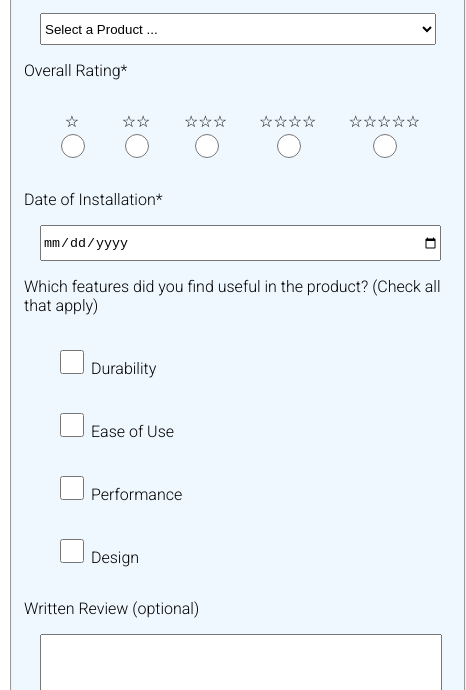
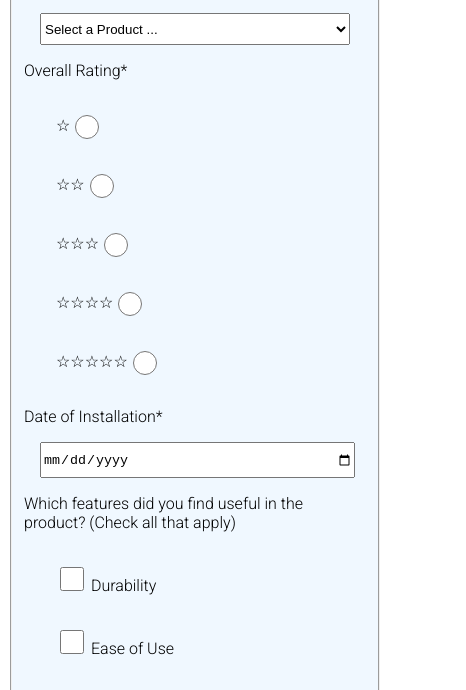
Before and after one commit to chadhall1313/wdd131, a plain HTML site: page form.html in a window 390 px wide. Shown: the part 127-817 px from the top of the page, 466 px wide, since content can reach past the window. Drawn offline with Linux system fonts and the light colour scheme.

Commit message:
fixed audit errors

```diff
--- a/form.html
+++ b/form.html
@@ -8,6 +8,7 @@
         content="A form to review products from a predetermined list to practice the principles learned this week.">
     <meta name="author" content="Chad Hall">
     <link rel="stylesheet" href="styles/form.css">
+    <link rel="stylesheet" href="styles/form-large.css">
     <link rel="preconnect" href="https://fonts.googleapis.com">
     <link rel="preconnect" href="https://fonts.gstatic.com" crossorigin>
     <link href="https://fonts.googleapis.com/css2?family=Roboto:ital,wght@0,100..900;1,100..900&display=swap"
@@ -28,27 +29,27 @@
                         <option value="" selected disabled>Select a Product ...</option>
                 </select>
                 </div>
-                <label for="overall-rating">Overall Rating*</label>
+                <label>Overall Rating*</label>
                 <div class="rating">
                     <div>
                         <label for="1rating">☆</label>
-                        <input type="radio" id="1rating" name="overall-rating" required>
+                        <input type="radio" id="1rating" name="overall-rating" value="1" required>
                     </div>
                     <div>
                         <label for="2rating">☆☆</label>
-                        <input type="radio" id="2rating" name="overall-rating" required>
+                        <input type="radio" id="2rating" name="overall-rating" value="2" required>
                     </div>
                     <div>
                         <label for="3rating">☆☆☆</label>
-                        <input type="radio" id="3rating" name="overall-rating" required>
+                        <input type="radio" id="3rating" name="overall-rating" value="3" required>
                     </div>
                     <div>
                         <label for="4rating">☆☆☆☆</label>
-                        <input type="radio" id="4rating" name="overall-rating" required>
+                        <input type="radio" id="4rating" name="overall-rating" value="4" required>
                     </div>
                     <div>
                         <label for="5rating">☆☆☆☆☆</label>
-                        <input type="radio" id="5rating" name="overall-rating" required>
+                        <input type="radio" id="5rating" name="overall-rating" value="5" required>
                     </div>
                 </div>
                     <label for="install-date">Date of Installation*</label>
--- /dev/null
+++ b/styles/form-large.css
@@ -0,0 +1,17 @@
+@media screen and (max-width: 500px) {
+    .rating {
+            display: flex;
+            flex-direction: column;
+            justify-content: space-around;
+        }
+
+    .rating div {
+        display: flex;
+        flex-direction: row;
+        align-items: center;
+    }
+
+    form {
+        max-width: 100%;
+    }
+}
```
